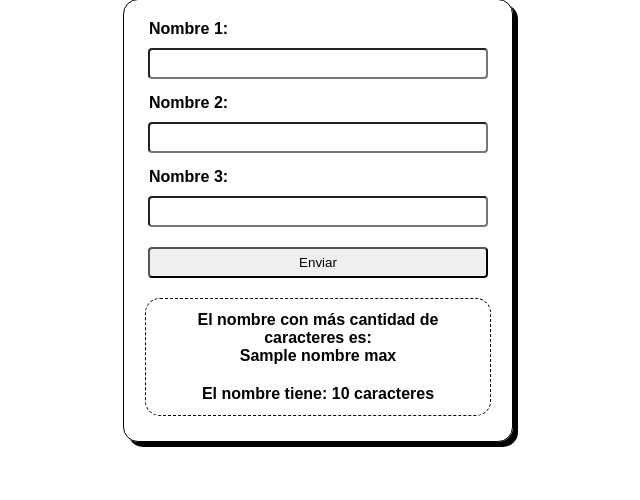
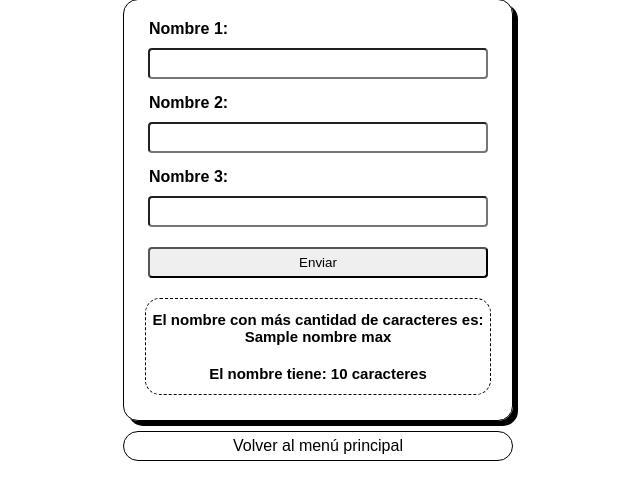
Before and after one commit to MatiasArquero/Evaluacion-3-Programacion-web, a Flask app: template app/templates/ejercicio2.html in a window 1280 px wide. Shown: the part 191-691 px from the top of the page, without its empty margins (322-962 px from the left). Run offline with Flask 3, Linux system fonts and the light colour scheme; the template is opened without the code that fills it: most values are stand-ins (such as "Sample title", 1, 10 or a date in 2020).

Commit message:
Trabajo terminado y detalles pulidos

```diff
--- a/app/static/css/ejercicio2.css
+++ b/app/static/css/ejercicio2.css
@@ -45,19 +45,35 @@ input{
     box-sizing: border-box;
 }
 
-h4{
+h3{
     margin: 10px;
     text-align: center;
+    font-size: 15px;
 }
 
 div{
     display: flex;
     flex-direction: column;
+    justify-content: center;
+    align-items: center;
+    text-align: center;
+    white-space: nowrap;
+    overflow: hidden;
+    text-overflow: ellipsis;
     width: 85%;
     padding: 2px 20px;
     margin: 10px auto;
     border: 1px dashed black;
     border-radius: 15px;
+}
+a{
+    display: flex;
+    justify-content: center;
+    text-decoration: none;
+    color: black;
+    border: 1px solid black;
+    border-radius: 15px;
 
-
+    padding: 5px;
+    margin: auto 30px;
 }
--- a/app/static/css/index.css
+++ b/app/static/css/index.css
@@ -12,7 +12,6 @@ body{
     box-shadow: 5px 5px 0px black;
     font-family: 'Poppins', sans-serif;
 }
-
 
 h1{
     text-align: center;
--- a/app/templates/ejercicio2.html
+++ b/app/templates/ejercicio2.html
@@ -17,13 +17,13 @@
 
 <form method="POST">
     <label for="nombre1">Nombre 1: </label>
-    <input type="text" name="nombre1" pattern="[A-Za-z]+" title="Solo se permiten letras" required>
+    <input type="text" name="nombre1" pattern="[A-Za-z]+" title="Solo se permiten letras" maxlength="30" required>
 
     <label for="nombre2">Nombre 2: </label>
-    <input type="text" name="nombre2" pattern="[A-Za-z]+" title="Solo se permiten letras" required>
+    <input type="text" name="nombre2" pattern="[A-Za-z]+" title="Solo se permiten letras" maxlength="30" required>
 
     <label for="nombre3">Nombre 3: </label>
-    <input type="text" name="nombre3" pattern="[A-Za-z]+" title="Solo se permiten letras" required>
+    <input type="text" name="nombre3" pattern="[A-Za-z]+" title="Solo se permiten letras" maxlength="30" required>
     <input type="submit" value="Enviar">
 
 <!--
@@ -35,24 +35,21 @@ sino es loop.last (ultimo valor) ni el penultimo ⬆️ agrego una ,
 <div>
     {% if empates %}
             {% if empates|length > 1 %}
-                <h4>Empate entre:
+                <h3>Estos {{ empates|length }} nombres tienen un empate<br><br>
                     {% for nombre in empates %}
                         {{ nombre }}
-                        {% if loop.index == empates|length -1 %}
-                            y
-                        {% elif not loop.last %}
-                            ,
-                        {% endif %}
+                        <br>
                     {% endfor %}
-                </h4>
+                </h3>
 
-                <h4>Estos {{ empates|length }} nombres tienen: {{ largo_max }} caracteres</h4>
+                <h3>cada uno tiene: {{ largo_max }} caracteres</h3>
             {% else %}
-                <h4>El nombre con más cantidad de caracteres es: <br>{{ nombre_max }} </h4>
-                <h4>El nombre tiene: {{ largo_max }} caracteres</h4>
+                <h3>El nombre con más cantidad de caracteres es: <br>{{ nombre_max }} </h3>
+                <h3>El nombre tiene: {{ largo_max }} caracteres</h3>
             {% endif %}
     {% endif %}
  </div>
 </form>
+<a href="/">Volver al menú principal</a>
 </body>
 </html>
```
Also changed, not shown: app/static/css/ejercicio1.css (+14 -1 lines), app/templates/ejercicio1.html (+5 -4 lines).
